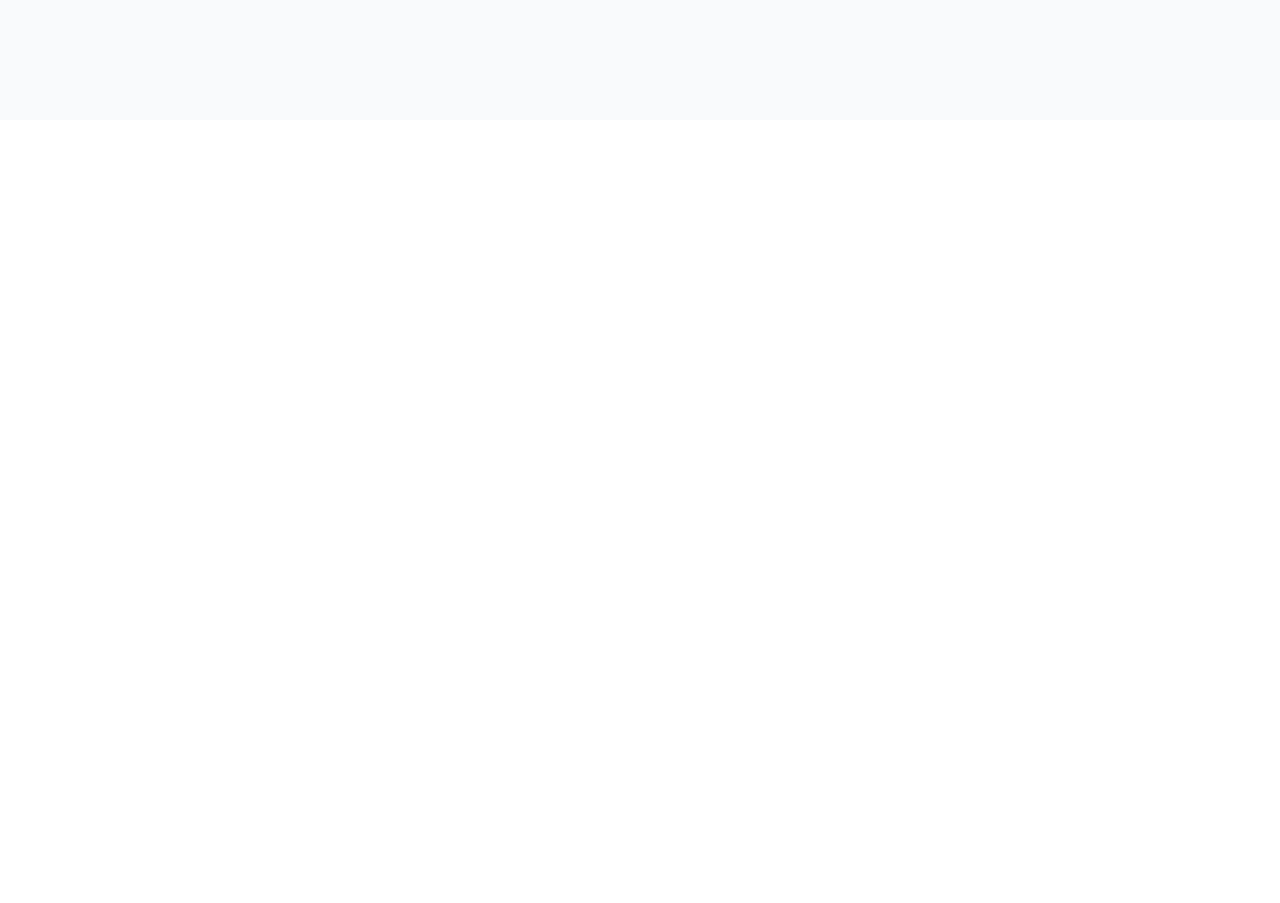
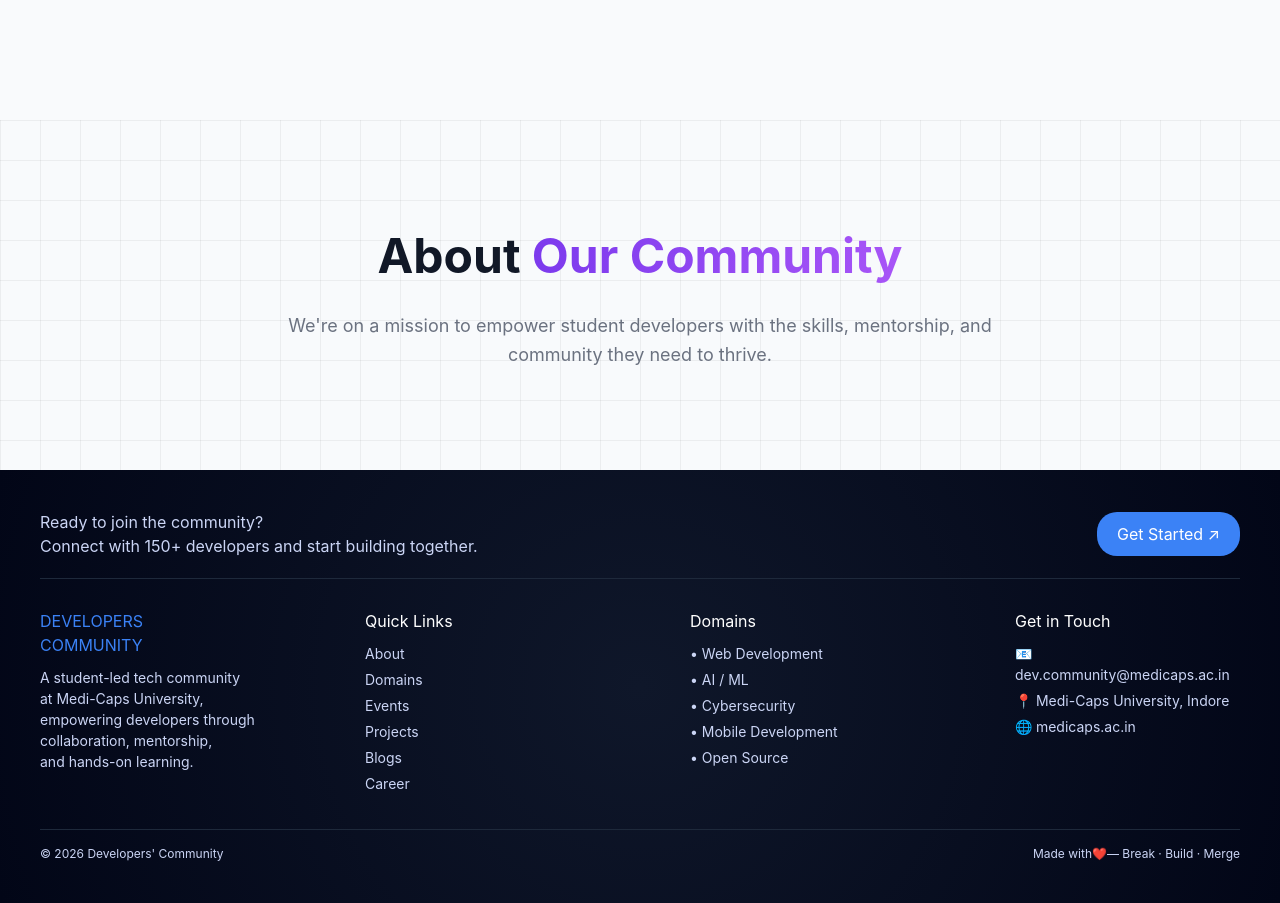
Before and after one commit to Devcommunity2026/sdc-frontend, a React (Vite) app: page / in a window 1280 px wide. Shown: the part 680-1583 px from the top of the page. Before the commit the page ends 800 px from the top, so only its background shows below. Built offline with nearby package versions, Linux system fonts and the light colour scheme.

Commit message:
Added footer

```diff
--- a/src/App.jsx
+++ b/src/App.jsx
@@ -1,10 +1,17 @@
 import { useState } from "react";
 import DomainCard from "./components/ui/DomainCard";
+import Footer from "./components/Footer";
+import Header from "./components/Header";
+
+
 
 function App() {
   const [isDark, setIsDark] = useState(false);
 
   return (
+    <>
+      {/* MAIN CONTENT */}
+
       <div
         style={{
           minHeight: "100vh",
@@ -13,6 +20,8 @@ function App() {
           padding: "40px",
           transition: "0.3s",
         }}
+
+
       >
         {/* Header */}
         <div
@@ -70,6 +79,11 @@ function App() {
           />
         </div>
       </div>
+      <Header />
+      {/*  FOOTER ADDED HERE */}
+      <Footer />
+
+    </>
   );
 }
 
--- a/src/components/Footer.jsx
+++ b/src/components/Footer.jsx
@@ -1,33 +1,131 @@
-import React from 'react'
-c
+import React from "react";
+
 const Footer = () => {
   return (
-    <footer className="bg-gray-900 text-white py-6 mt-10">
-      <div className="text-center">
+    <footer style={styles.footer}>
 
-        {/* Title */}
-        <h2 className="text-lg font-semibold">DevCommunity</h2>
-
-        {/* Description */}
-        <p className="text-sm text-gray-400 mt-2">
-           Learn. Build. Grow together 🚀
-        </p>
-
-        {/* Links */}
-        <div className="mt-3 flex justify-center gap-4 text-sm">
-          <a href="#" className="hover:text-blue-400">Home</a>
-          <a href="#" className="hover:text-blue-400">About</a>
-          <a href="#" className="hover:text-blue-400">Contact</a>
+      {/* TOP STRIP */}
+      <div style={styles.topStrip}>
+        <div>
+          <h3>Ready to join the community?</h3>
+          <p>Connect with 150+ developers and start building together.</p>
         </div>
 
-        {/* Copyright */}
-        <p className="text-xs text-gray-500 mt-4">
-          © 2026 DevCommunity. All rights reserved.
-        </p>
+        <button style={styles.button}>Get Started ↗</button>
+      </div>
+
+      {/* MAIN GRID */}
+      <div style={styles.container}>
+
+        {/* LEFT */}
+        <div>
+          <h2 style={styles.logo}>DEVELOPERS<br></br>COMMUNITY</h2>
+          <p style={styles.text}>
+            A student-led tech community <br></br> at Medi-Caps University,<br></br>
+            empowering developers through<br></br> collaboration, mentorship,<br></br>
+            and hands-on learning.
+          </p>
+
+          <div style={styles.socials}>
+            <span></span>
+            <span></span>
+            <span></span>
+            <span></span>
+          </div>
+        </div>
+
+        {/* QUICK LINKS */}
+        <div>
+          <h4 style={styles.heading}>Quick Links</h4>
+          {["About","Domains","Events","Projects","Blogs","Career"].map((item)=>(
+            <p key={item} style={styles.link}>{item}</p>
+          ))}
+        </div>
+
+        {/* DOMAINS */}
+        <div>
+          <h4 style={styles.heading}>Domains</h4>
+          {["Web Development","AI / ML","Cybersecurity","Mobile Development","Open Source"].map((item)=>(
+            <p key={item} style={styles.link}>• {item}</p>
+          ))}
+        </div>
+
+        {/* CONTACT */}
+        <div>
+          <h4 style={styles.heading}>Get in Touch</h4>
+          <p style={styles.link}>📧 dev.community@medicaps.ac.in</p>
+          <p style={styles.link}>📍 Medi-Caps University, Indore</p>
+          <p style={styles.link}>🌐 medicaps.ac.in</p>
+        </div>
 
       </div>
+
+      {/* BOTTOM */}
+      <div style={styles.bottom}>
+        <p>© {new Date().getFullYear()} Developers' Community</p>
+        <p>Made with❤️— Break · Build · Merge</p>
+      </div>
+
     </footer>
-  )
-}
+  );
+};
 
-export default Footer
+const styles = {
+  footer: {
+    background: "radial-gradient(circle, #0f172a, #020617)",
+    color: "#cbd5f5",
+    padding: "40px",
+  },
+  topStrip: {
+    display: "flex",
+    justifyContent: "space-between",
+    alignItems: "center",
+    borderBottom: "1px solid #1e293b",
+    paddingBottom: "20px",
+    marginBottom: "30px",
+  },
+  button: {
+    padding: "10px 20px",
+    background: "#3b82f6",
+    color: "#fff",
+    border: "none",
+    borderRadius: "20px",
+    cursor: "pointer",
+  },
+  container: {
+    display: "grid",
+    gridTemplateColumns: "repeat(4,1fr)",
+    gap: "100px",
+  },
+  logo: {
+    color: "#3b82f6",
+  },
+  text: {
+    fontSize: "14px",
+    marginTop: "10px",
+  },
+  socials: {
+    display: "flex",
+    gap: "10px",
+    marginTop: "10px",
+  },
+  heading: {
+    color: "#fff",
+    marginBottom: "10px",
+  },
+  link: {
+    fontSize: "14px",
+    margin: "5px 0",
+    cursor: "pointer",
+  },
+  bottom: {
+    borderTop: "1px solid #1e293b",
+    marginTop: "30px",
+    paddingTop: "15px",
+    display: "flex",
+    justifyContent: "space-between",
+    fontSize: "12px",
+  },
+};
+
+export default Footer;
--- /dev/null
+++ b/src/components/Header.jsx
@@ -0,0 +1,71 @@
+import React from "react";
+
+const AboutSection = () => {
+  return (
+    <section style={styles.section}>
+
+      {/* Grid Background */}
+      <div style={styles.gridOverlay}></div>
+
+      {/* Content */}
+      <div style={styles.content}>
+        <h1 style={styles.heading}>
+          About <span style={styles.gradientText}>Our Community</span>
+        </h1>
+
+        <p style={styles.subtext}>
+          We're on a mission to empower student developers with the skills,
+          mentorship, and community they need to thrive.
+        </p>
+      </div>
+
+    </section>
+  );
+};
+
+const styles = {
+  section: {
+    position: "relative",
+    padding: "100px 20px",
+    textAlign: "center",
+    backgroundColor: "#f8fafc",
+    overflow: "hidden",
+  },
+
+  gridOverlay: {
+    position: "absolute",
+    inset: 0,
+    backgroundImage:
+      "linear-gradient(to right, rgba(0,0,0,0.05) 1px, transparent 1px), linear-gradient(to bottom, rgba(0,0,0,0.05) 1px, transparent 1px)",
+    backgroundSize: "40px 40px",
+    zIndex: 0,
+  },
+
+  content: {
+    position: "relative",
+    zIndex: 1,
+    maxWidth: "800px",
+    margin: "0 auto",
+  },
+
+  heading: {
+    fontSize: "48px",
+    fontWeight: "700",
+    color: "#111827",
+    marginBottom: "20px",
+  },
+
+  gradientText: {
+    background: "linear-gradient(90deg, #7c3aed, #a855f7)",
+    WebkitBackgroundClip: "text",
+    WebkitTextFillColor: "transparent",
+  },
+
+  subtext: {
+    fontSize: "18px",
+    color: "#6b7280",
+    lineHeight: "1.6",
+  },
+};
+
+export default AboutSection;
```
Lines whose indentation alone changed are shown as unchanged.
